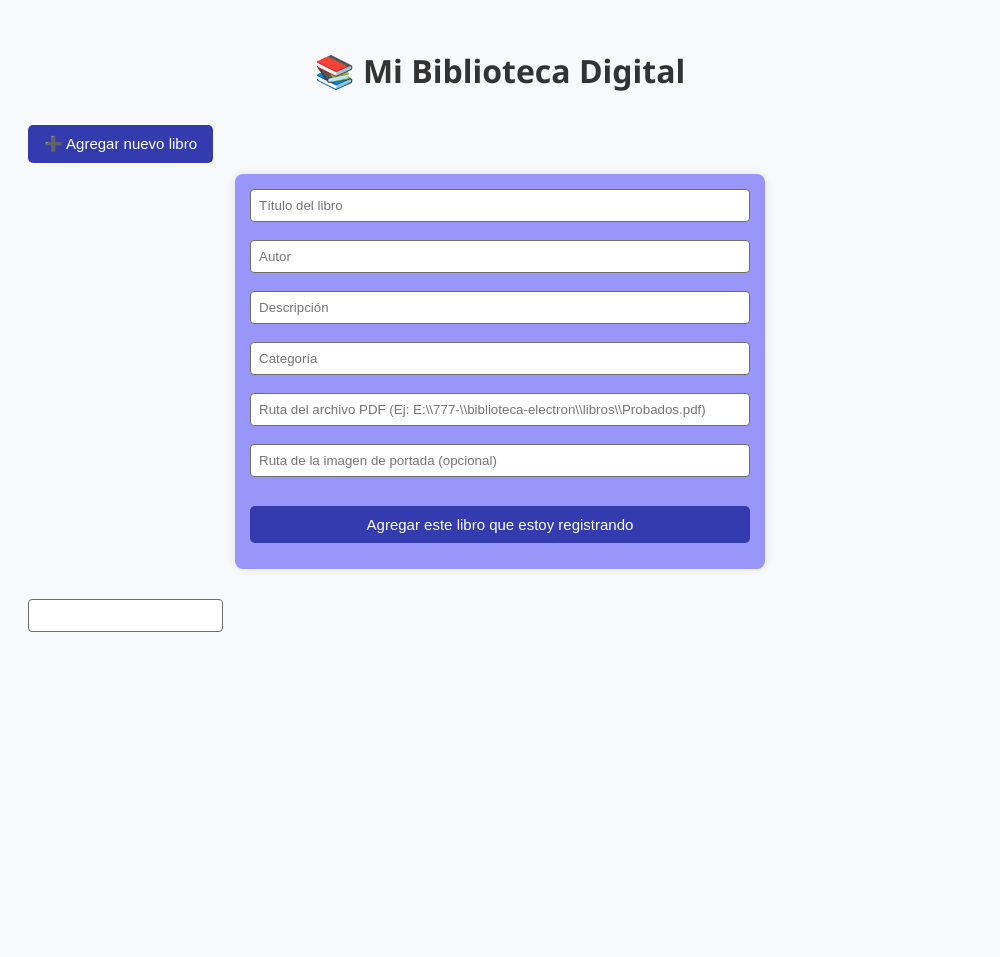
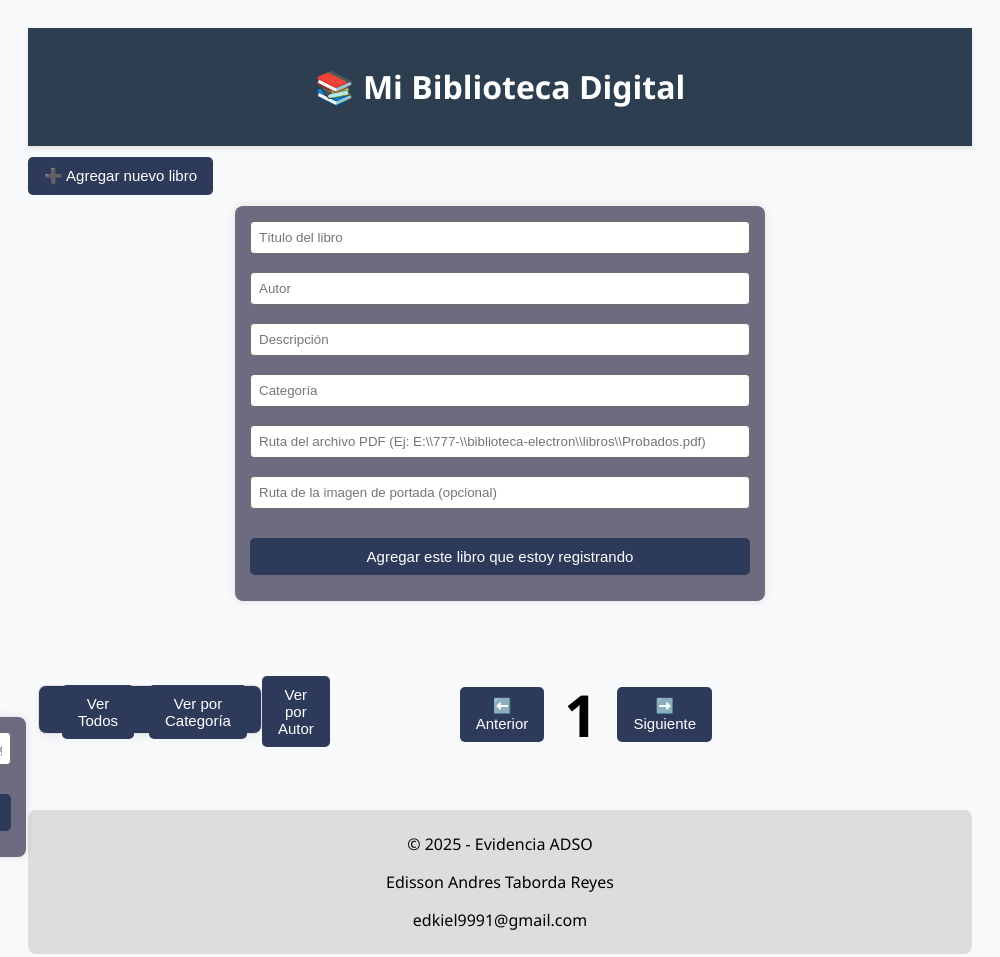
Before and after one commit to edkiel/myBiblioteca, an Electron app: page biblioteca-electron/index.html in a window 1000 px wide. Before the commit the page ends 800 px from the top, so only its background shows below. Drawn offline with Linux system fonts and the light colour scheme; no server answers.

Commit message:
Se ingresaron los botones de busqueda y paginacion en los estilo en el html, el js, no se toco.  pero falta que esos botones tengo un estilo mejor dispuesto.

```diff
--- a/biblioteca-electron/index.html
+++ b/biblioteca-electron/index.html
@@ -6,7 +6,10 @@
     <link rel="stylesheet" href="style.css">
 </head>
 <body>
-    <h1>📚 Mi Biblioteca Digital</h1>
+
+    <header>
+        <h1> 📚 Mi Biblioteca Digital </h1>
+      </header>
 
     <button id="mostrarFormularioBtn"> ➕ Agregar nuevo libro </button>
 
@@ -20,13 +23,53 @@
         <button type="button" id="agregarLibroBtn">Agregar este libro que  estoy registrando</button>
     </form>
        <div id="librosContainer"></div> <!--en este espacio es donde se verán los libros-->
+<br>
+<br>
+    <div id="busqueda" style="display: flex;">
+        <input type="Búsqueda de Libros" placeholder="Ingrese el Críterio de Búsqueda">
+        <br>
+        <br>
+            <!-- Módulo de Búsqueda -->
+    <form id="moduloBusquedas" style="display:flex;">
+        <input type="text" id="Busqueda" placeholder="Buscar por título, autor o categoría">
+        <button type="submit" id="btnBusquedas">Buscar</button>
+    </form>
+    <br>
+    <br>
+    <!-- Filtros -->
+    <div id="filtros">
+        <button onclick="verTodos()">Ver Todos</button>
+        <button onclick="filtrarCategoria()">Ver por Categoría</button>
+        <button onclick="filtrarAutor()">Ver por Autor</button>
+    </div>
+    <br>
+    <br>
+    <ul id="searchResults"></ul>
 
-    <div id="busqueda" style="display: flex;">
-        <input type="Búsqueda de Libros">
-
+    <div id="librosContainer"></div>
+    <br>
+    <br>
+    <!-- Controles de paginación -->
+    <div id="paginacion">
+        <button onclick="paginaAnterior()">⬅️ Anterior</button>
+        <span id="paginaActual">1</span>
+        <button onclick="paginaSiguiente()">➡️ Siguiente</button>
+    </div>
+    <br>
+    <br>
     </div>
 
 
     <script src="script.js"></script>
+<br>
+<br>
+<br>
+    <footer>
+        <p>© 2025 - Evidencia ADSO</p>
+        <p>Edisson Andres Taborda Reyes</p>
+        <p>edkiel9991@gmail.com</p>
+
+      </footer>
+
 </body>
 </html>
--- a/biblioteca-electron/script.js
+++ b/biblioteca-electron/script.js
@@ -68,3 +68,19 @@ window.addEventListener('DOMContentLoaded', async () => {
     const libros = await ipcRenderer.invoke('leer-libros');
     libros.forEach(libro => mostrarLibro(libro));
 });
+
+
+#moduloBusquedas {
+    display: flex;
+    justify-content: center;
+    margin-top: 20px;
+}
+
+#searchResults li {
+    padding: 10px;
+    border-bottom: 1px solid #ddd;
+}
+
+#searchResults li:last-child {
+    border-bottom: none;
+}
--- a/biblioteca-electron/style.css
+++ b/biblioteca-electron/style.css
@@ -6,11 +6,11 @@ body {
 
 h1 {
     text-align: center;
-    color: #333;
+    color: #ffffff;
 }
 
 button {
-    background-color: #333baf;
+    background-color: #2e3a59;
     border:brown;
     color:#ffffff;
     padding: 10px 16px;
@@ -27,7 +27,7 @@ form {
     max-width: 500px;
     margin: auto;
     padding: 15px;
-    background-color: #9896f8;
+    background-color: #6c6b80;
     border-radius: 8px;
     box-shadow: 0 0 10px rgba(0,0,0,0.1);
 }
@@ -65,6 +65,86 @@ input {
 
 .botones {
     display: flex;
-    justify-content: space-around;
+    justify-content:center;
     margin-top: 10px;
 }
+/*     */
+#busqueda {
+    display:flex;
+    background-color: #2e3a59; /*     */
+    border: 1px solid #ddd;
+    border-radius: 8px;
+    padding: 11px;  /*   el padding (relleno) es el espacio que se crea entre el borde de un elemento y su contenido interno.
+                            Es como un cojín alrededor del contenido, separándolo del borde del elemento.    */
+    margin: 10px;
+    width: 200px;
+    box-shadow: 0 4px 8px rgba(0,0,0,0.05);
+    text-align: center;
+    justify-content: center;
+    gap: 18px;
+    height:25px;
+
+}
+
+header {
+    background: #2c3e50;
+    color: white;
+    padding: 1em;   /* Aqui modifico el tamaño del cabezal, que tengo en color azul  */
+    text-align: center;  /* Aqui modifico la alineacion de los elementos, solo del cabezal   */
+    box-shadow: 0 2px 4px rgba(0, 0, 0, 0.1);
+  }
+
+/*
+header {
+    background: #2e3a59;
+    color: white;
+    padding: 1rem;
+    text-align: center;
+    box-shadow: 0 2px 4px rgba(0, 0, 0, 0.1);
+}
+*/
+
+  #moduloBusquedas {
+    padding: 15px;
+    display: flex;
+    justify-content: center;
+    margin-top: 20px;
+}
+
+#searchResults li {
+    padding: 10px;
+    border-bottom: 1px solid #ddd;
+}
+
+#searchResults li:last-child {
+    border-bottom: none;
+}
+
+#paginacion {
+    margin-top: 10px;
+    display: flex;
+    justify-content: center;
+    align-items: center;
+    gap: 20px;
+}
+
+#paginaActual {
+    font-size: 58px;
+    font-weight: bold;
+}
+
+#filtros {
+    margin-top: 5px;
+    display:inherit;
+    justify-content:center;
+    gap: 15px;
+    align-items:center;
+}
+
+
+footer {
+    text-align: center;
+    padding: 7px;
+    background: #ddd;
+    border-radius: 8px;
+  }
```
